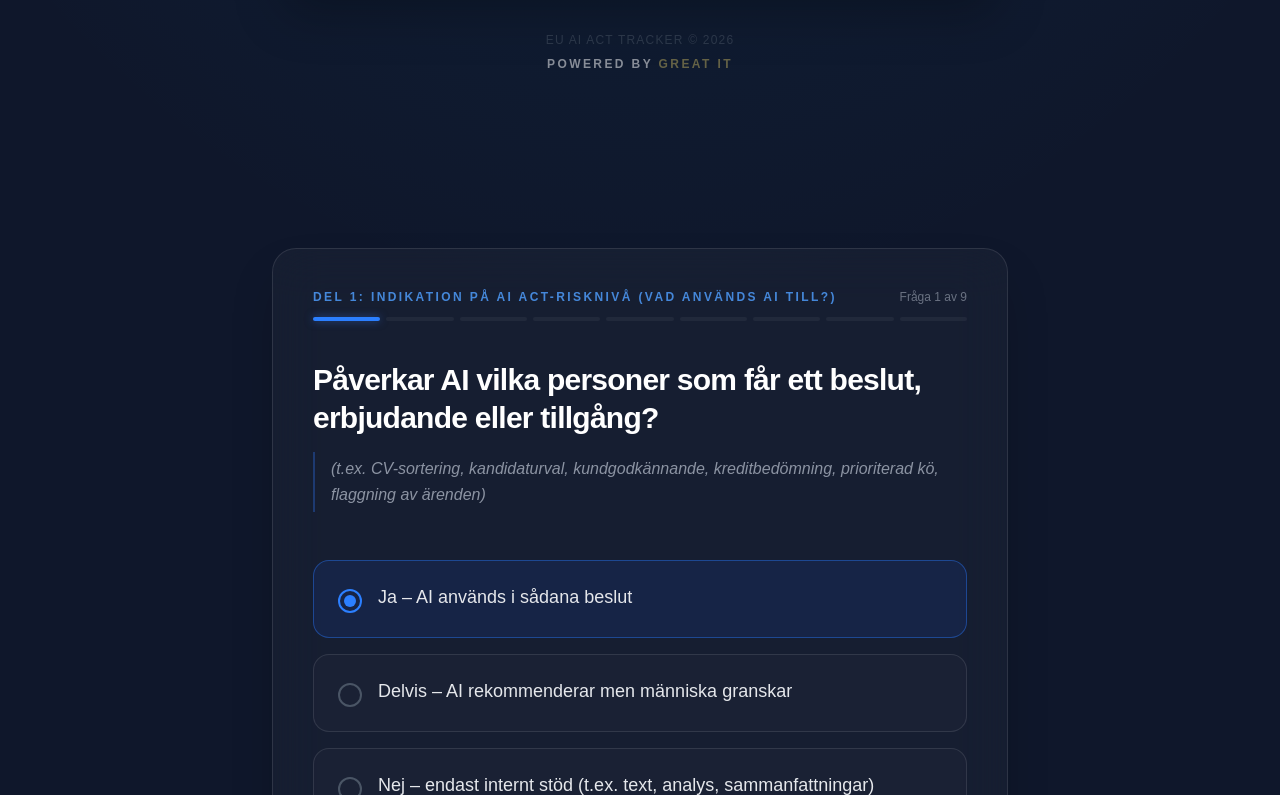
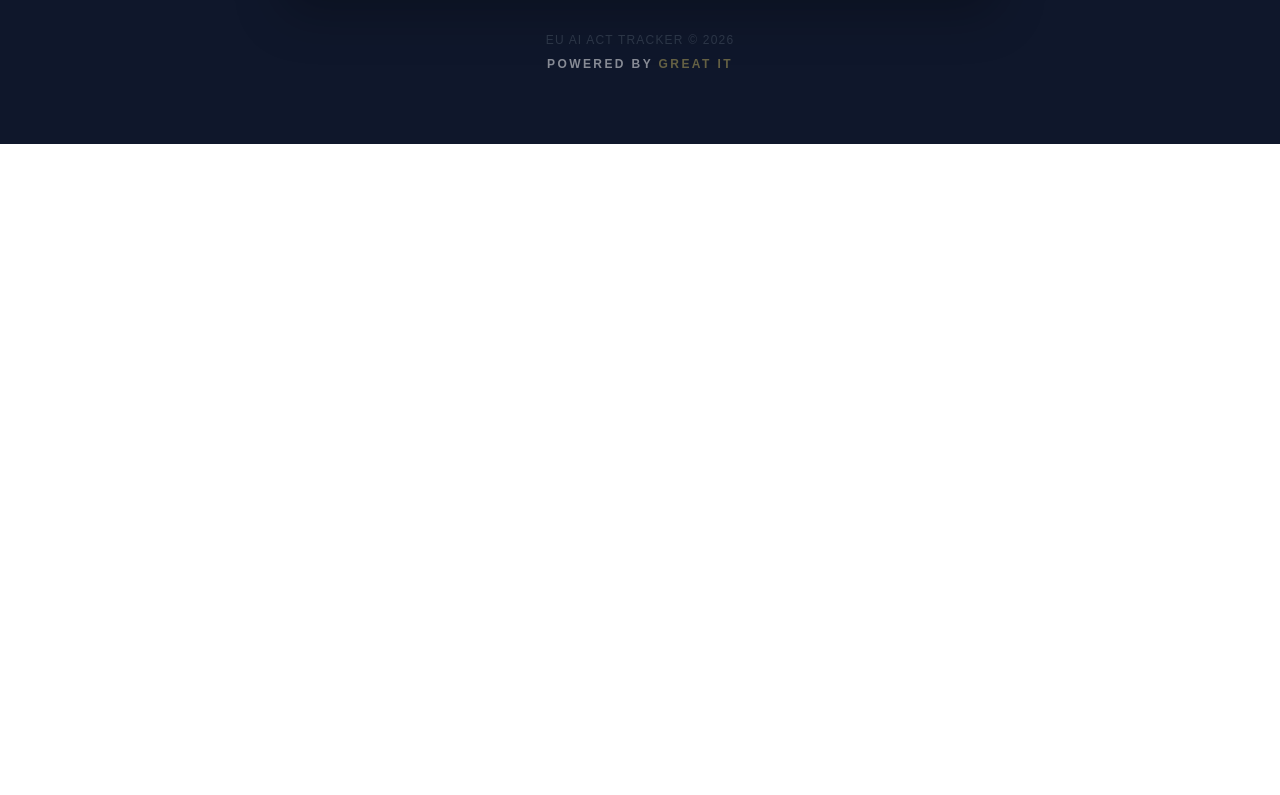
Before and after one commit to daskoGreat/ai-act-tracker, a Next.js app: page / in a window 1280 px wide. Shown: the part 865-1660 px from the top of the page. After the commit the page ends 1009 px from the top, so only its background shows below. Built offline with nearby package versions, Linux system fonts and the light colour scheme.

Commit message:
fix: remove duplicate RiskAssessment component

```diff
--- a/src/app/page.tsx
+++ b/src/app/page.tsx
@@ -14,10 +14,6 @@ export default function Home() {
             <div className="z-20 w-full pt-20">
                 <RiskAssessment />
             </div>
-
-            <div className="z-20 w-full pt-20">
-                <RiskAssessment />
-            </div>
         </main>
     );
 }
```
